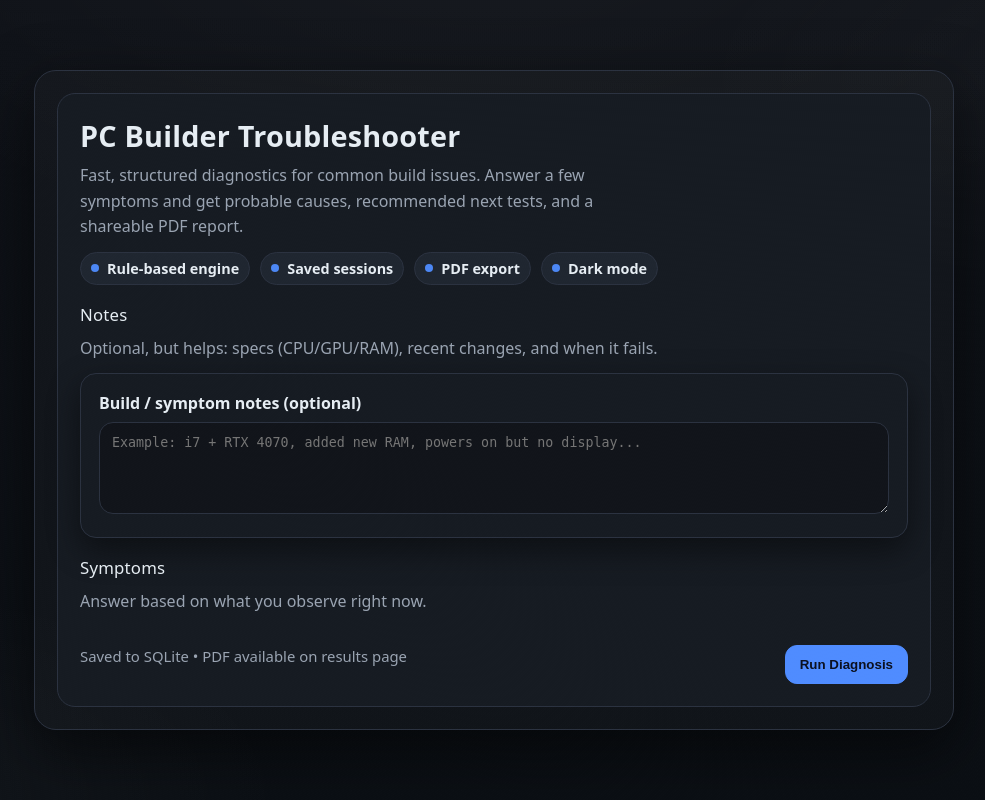
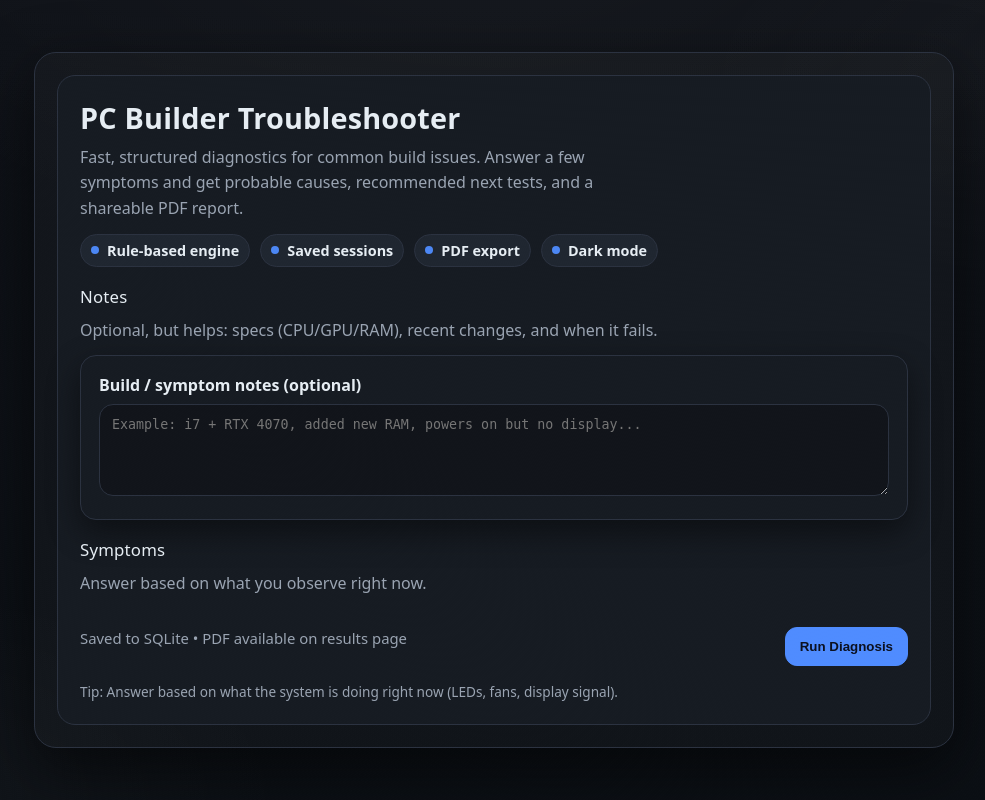
Before and after one commit to sleepyhugo/pc-builder-troubleshooter, a FastAPI app: template app/web/templates/index.html in a window 1280 px wide. Shown: the whole page, without its empty margins (146-1131 px from the left). Run offline with FastAPI, Linux system fonts and the light colour scheme; the template is opened without the code that fills it, so the values that code supplies are empty.

Commit message:
UI: Added helpful diagnostic tip to landing page

```diff
--- a/app/web/static/styles.css
+++ b/app/web/static/styles.css
@@ -274,11 +274,7 @@
 /* Hero */
 .hero{
   display: flex;
-  align-items: flex-start;
   justify-content: space-between;
-  gap: 18px;
-  flex-wrap: wrap;
-  margin-bottom: 18px;
 }
 
 .hero-title{
--- a/app/web/templates/index.html
+++ b/app/web/templates/index.html
@@ -68,6 +68,9 @@
             <div class="muted">Saved to SQLite • PDF available on results page</div>
             <button class="btn btn-primary" type="submit">Run Diagnosis</button>
           </div>
+          <div class="muted" style="margin-top: 16px; font-size: 0.85rem;">
+            Tip: Answer based on what the system is doing right now (LEDs, fans, display signal).
+          </div>
         </form>
 
       </div>
```
